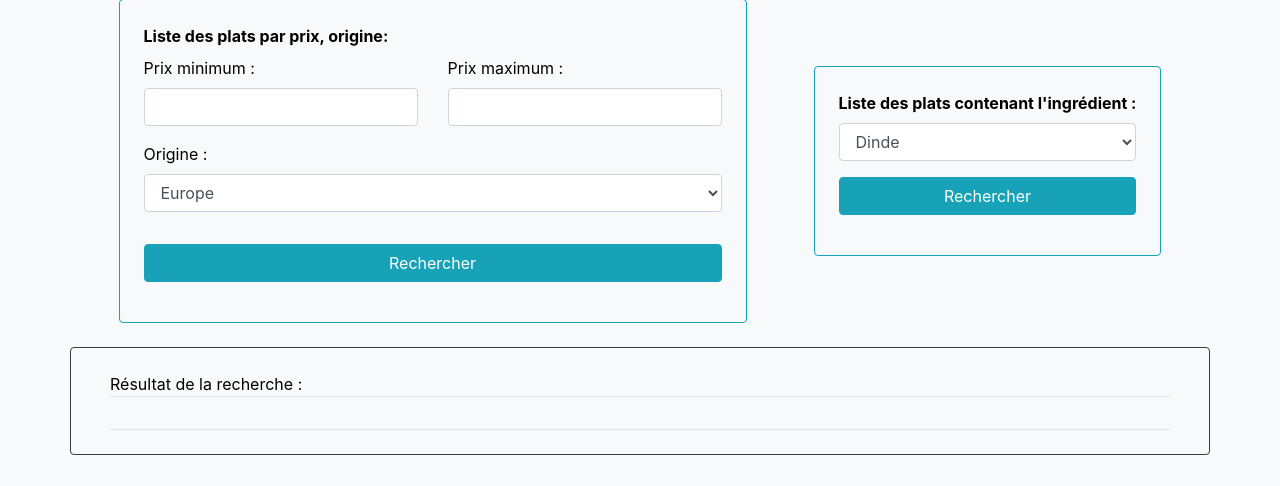
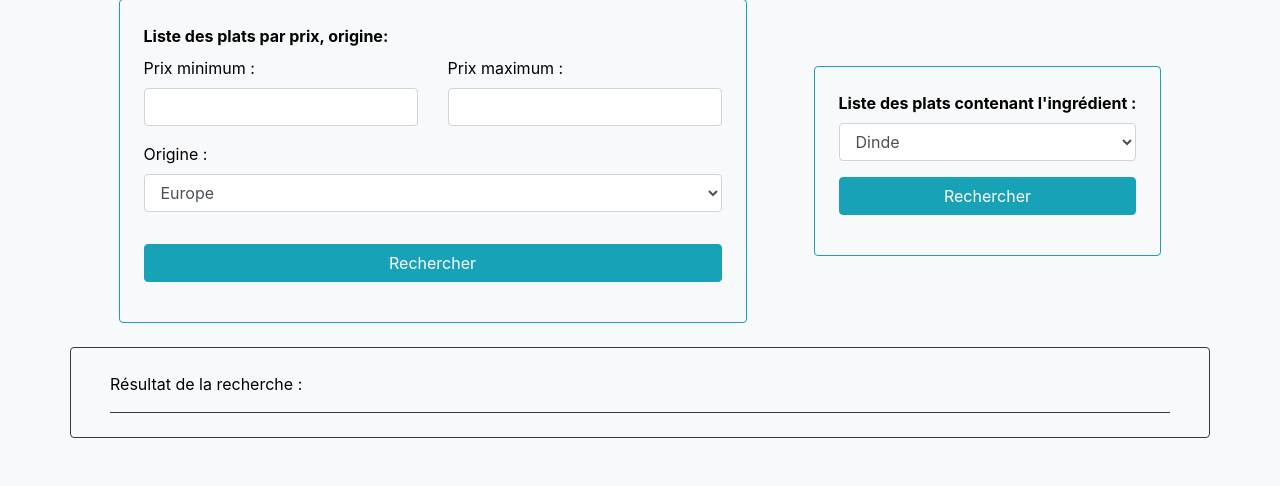
Before and after one commit to MelanieGitHub/exo_php, a PHP site: page /mange.php in a window 1280 px wide. Shown: the part 484-970 px from the top of the page. Before the commit the page ends 939 px from the top, so only its background shows below. Run offline with PHP 8.4, Linux system fonts and the light colour scheme; data comes from the database, SQL or seed files in the repository; some libraries are stand-ins or nearby versions.

Commit message:
commit 02 0412

```diff
--- a/action/check_connexion.php
+++ b/action/check_connexion.php
@@ -1,6 +1,4 @@
 <?php
-
-
 
 session_start();
 
--- a/css/style_mange.css
+++ b/css/style_mange.css
@@ -8,8 +8,13 @@ nav {
     font-size: 2rem;
 }
 
-section {
+section,
+#UpdatePassword {
     display: none;
+}
+
+p {
+    margin-bottom: 0;
 }
 
 .font-site {
--- a/js/script_mange.js
+++ b/js/script_mange.js
@@ -14,7 +14,6 @@ $(document).ready(function() {
         type: 'GET',
         data: { name: user_name },
         success: function(data, statut) {
-            console.log(data)
             let cpt = 0;
             let tbl = [];
 
--- a/mange.php
+++ b/mange.php
@@ -128,10 +128,10 @@
 
 
                   <div class='p-2 bg-info rounded mb-3'>
-                        <form action="mange.php">
+                        <form method='post'>
                               <p class="nav-link text-light d-flex">
-                                    <input class="form-control" type="text" placeholder="Liste des plats contenant le mot...">
-                                    <input class='ml-3 btn btn-light' type='submit' name='search' value='Search'>
+                                    <input class="form-control" type="text" name='search' placeholder="Liste des plats contenant le mot...">
+                                    <input class='ml-3 btn btn-light' type='submit' value='Search'>
                               </p>
                         </form>
                   </div>
@@ -209,69 +209,64 @@
             <!-- //////////////////////////////// AFFICHAGE ///////////////////////////// -->
             <!-- //////////////////////////////////////////////////////////////////////// -->
 
-            <section id='sctAffichage' class='container border border-dark rounded'>
+            <section id='sctAffichage' class='container border border-dark rounded mb-5'>
                   <div class='p-4'>
-                        <p>Résultat de la recherche :</p>
+                        <p class='pb-3 border-bottom border-dark'>Résultat de la recherche :</p>
 
                         <?php
                         if (isset($_POST['search'])) {
-                              // $search = mysqli_real_escape_string($db, htmlspecialchars($_POST['search']));
-                              $requete_recherche = "SELECT Libelle FROM plat";
+                              $search = mysqli_real_escape_string($db, htmlspecialchars($_POST['search']));
+                              $requete_recherche = "SELECT plat.Libelle, type.Libelle AS Type, origine.Libelle AS Origine, plat.Prix, plat.Poids FROM plat LEFT JOIN type ON plat.Type = type.ID_Type LEFT JOIN origine ON plat.Origine = origine.ID_Origine WHERE plat.Libelle LIKE  '%" . $search . "%'";
+                              // SELECT Libelle FROM plat WHERE Libelle LIKE '%Blanq%'
                               $exec_requete_recherche = mysqli_query($db, $requete_recherche);
 
                               while ($data = mysqli_fetch_assoc($exec_requete_recherche)) {
 
                                     ?>
+                                    <div class='border-bottom border-dark p-3'>
+                                          <div class='d-flex justify-content-between border-bottom p-3'>
+                                                <p class='col-5'>
+                                                      <span class='font-weight-bold'><?php echo $data['Libelle']; ?></span> <span class='text-secondary'><?php echo $data['Poids']; ?>g</span><br>
+                                                      <span class='font-italic'><?php echo $data['Type']; ?></span>
+                                                </p>
 
-                                    <p class='font-weight-bold'><?php echo $data['Libelle']; ?></p>
+                                                <p class='col-3 d-flex justify-content-start'>
+                                                      <label class='align-self-center' for="">Quantité : </label>
+                                                      <input class='ml-3 w-50 form-control text-center' type="number" step='1' value='1' readonly onfocus="this.removeAttribute('readonly');">
+                                                </p>
+
+                                                <p class='col-4 d-flex justify-content-end'>
+                                                      <button class='btn btn-dark' type='button'>
+                                                            <i class="fas fa-cart-plus mr-2"></i>
+                                                            <span>Ajouter</span>
+                                                      </button>
+                                                </p>
+                                          </div>
+                                          <div class='d-flex justify-content-start border-bottom p-3'>
+                                                <p class='col-4'>
+                                                      <label for="">Prix : </label>
+                                                      <span class='font-weight-bold text-info'><?php echo $data['Prix']; ?> €</span>
+                                                </p>
+
+                                                <p class='col-4'>
+                                                      <label for="">Origine : </label>
+                                                      <span class='text-info'><?php echo $data['Origine']; ?></span>
+                                                </p>
+                                          </div>
+                                          <div class='d-flex justify-content-start p-3'>
+                                                <p class='col-10 '>
+                                                      <label for="">Ingrédients : </label>
+                                                      <span class='text-info'>Ex1, ex2, ex3</span>
+                                                </p>
+                                          </div>
+                                    </div>
+
+
                         <?php
                               }
                         }
 
                         ?>
-
-                        <div class='border-top border-bottom p-3'>
-                              <!-- <div class='row justify-content-between'>
-                                    <p class='font-weight-bold'> Titre<?php //echo $data['Libelle'];
-                                                                        ?> </p>
-                                    <!-- <p class='text-secondary'> Type<?php //echo $data['Type'];
-                                                                        ?> </p> -->
-                              <!-- <label for="">Quantité : </label>
-                                    <input class='col-1 form-control' type="number" step='1' value='1'>
-
-                                    <p>
-                                          <button class='btn btn-dark' type='button'>
-                                                <i class="fas fa-cart-plus"></i>
-                                                <span>Ajouter</span>
-                                          </button>
-                                    </p>
-                              </div> -->
-                              <!-- <div class='row justify-content-between'>
-                                    <p>
-                                          <label for="">Prix : </label>
-                                          <p><?php //echo $data['Prix'];
-                                                ?></p>
-                                    </p>
-                                    <p class='font-weight-bold'> Catégorie<?php //echo $data['categorie'];
-                                                                              ?> </p>
-                                    <p class='text-secondary'> Poids<?php //echo $data['poids'];
-                                                                        ?> </p>
-                              </div>
-
-                              <div class='row'>
-                                    <label for="">Origine : </label>
-                                    <p type="number"><?php //echo $data['origine'];
-                                                      ?></p>
-                              </div>
-
-                              <div class='row'>
-                                    <label for="">Ingrédients : </label>
-                                    <p type="number"><?php //echo $data['ingredients'];
-                                                      ?></p>
-                              </div> -->
-                        </div>
-
-
 
                   </div>
 
@@ -293,16 +288,18 @@
             <section id='sctProfil' class='container border border-dark rounded'>
                   <div class='text-center'>
                         <div class='d-sm-flex p-4'>
-                              <div class='border p-4 col-sm-6 row'>
-                                    <p id='pseudoCompte' class='col-12 border-bottom pb-3'></p>
-                                    <div class='col-6 mt-3 align-self-end'>
-                                          <p id='mailCompte' class='pb-4'></p>
+                              <div class='border p-4 col-sm-6'>
+                                    <p id='pseudoCompte' class='col-12 border-bottom pb-3 font-weight-bold'></p>
+                                    <div class='mt-3 align-self-end'>
+                                          <p id='mailCompte' class='font-italic pb-4'></p>
 
                                           <p>
                                                 <a role='button' class='text-info' href=''>Mettre à jour mon mail</a>
                                           </p>
                                     </div>
                                     <p class='col-12 border-top mt-4 mb-0 pt-3'>
+                                          <p class='pb-3'>La suppression de votre compte sera définitive. <br>
+                                                Aucunes informations sur vous ou votre compte ne seront sauvegardées.</p>
                                           <a role='button' class='text-danger' href=''>Supprimer mon compte</a>
                                     </p>
 
@@ -316,8 +313,8 @@
                                           <form action="update_mdp.php">
                                                 <input class='form-control mb-3' type="password" placeholder="Votre mot de passe actuel" autocomplete="false" readonly onfocus="this.removeAttribute('readonly');">
                                                 <input class='form-control mb-3' type="password" placeholder="Votre nouveau mot de passe" autocomplete="false" readonly onfocus="this.removeAttribute('readonly');">
-                                                <input class='form-control' type="password" placeholder="Confirmez votre nouveau mot de passe" autocomplete="false" readonly onfocus="this.removeAttribute('readonly');">
-                                                <input class='btn btn-info' type="submit" value='Confirmer'>
+                                                <input class='form-control mb-3' type="password" placeholder="Confirmez votre nouveau mot de passe" autocomplete="false" readonly onfocus="this.removeAttribute('readonly');">
+                                                <input class='btn btn-info col-6' type="submit" value='Confirmer'>
                                           </form>
                                     </div>
                               </div>
```
